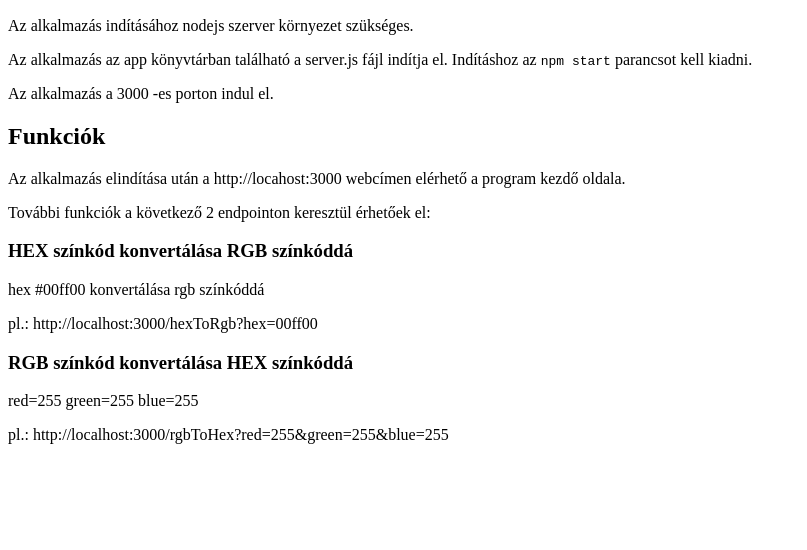
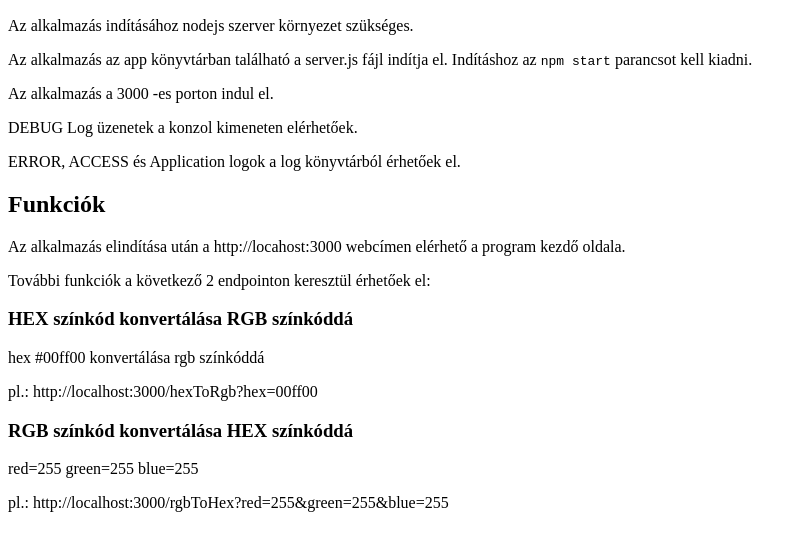
Before and after one commit to ttsz/ColorConverterApp, a website: page app/html/index.html in a window 1280 px wide. Shown: the part 110-660 px from the top of the page, without its empty margins (0-807 px from the left). Drawn offline with Linux system fonts and the light colour scheme.

Commit message:
README Update

```diff
--- a/app/html/index.html
+++ b/app/html/index.html
@@ -10,6 +10,8 @@
     <p>Az alkalmazás indításához nodejs szerver környezet szükséges.</p>
     <p>Az alkalmazás az app könyvtárban található a server.js fájl indítja el. Indításhoz az <code>npm start</code> parancsot kell kiadni.</p>
     <p>Az alkalmazás a 3000 -es porton indul el.</p>
+    <p>DEBUG Log üzenetek a konzol kimeneten elérhetőek.</p>
+    <p>ERROR, ACCESS és Application logok a log könyvtárból érhetőek el.</p>
     <h2 id="funkciók">Funkciók</h2>
     <p>Az alkalmazás elindítása után a http://locahost:3000 webcímen elérhető a program kezdő oldala.</p>
     <p>További funkciók a következő 2 endpointon keresztül érhetőek el:</p>
@@ -19,5 +21,6 @@
     <h3 id="rgb-színkód-konvertálása-hex-színkóddá">RGB színkód konvertálása HEX színkóddá</h3>
     <p>red=255 green=255 blue=255</p>
     <p>pl.: http://localhost:3000/rgbToHex?red=255&amp;green=255&amp;blue=255</p>
+
 </body>
 </html>
```
Also changed, not shown: README.md. Lines whose indentation alone changed are shown as unchanged.
